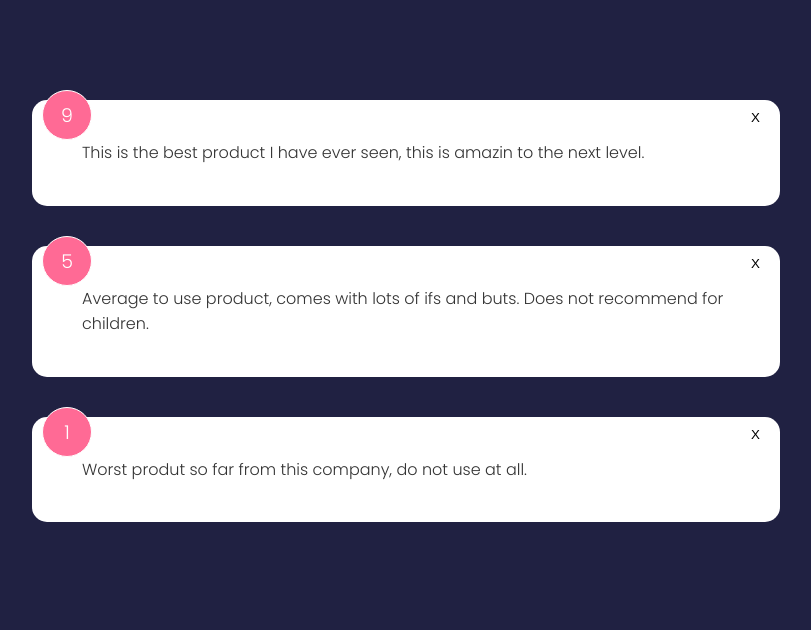
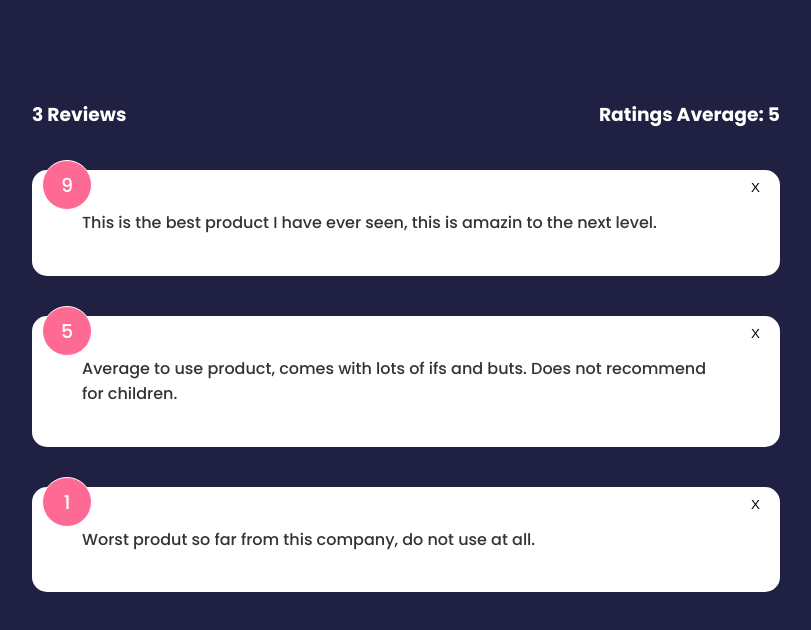
Before and after one commit to ChaitanyaVSH/svelte-feedback-app, a Svelte app: page / in a window 1280 px wide. Shown: the top 630 px of the page, without its empty margins (234-1045 px from the left). Built offline with nearby package versions, Linux system fonts and the light colour scheme.

Commit message:
[COMPONENTS]: Adding FeedbackStats component

```diff
--- a/public/global.css
+++ b/public/global.css
@@ -1,4 +1,4 @@
-@import url('https://fonts.googleapis.com/css2?family=Poppins:wght@200;300&display=swap');
+@import url('https://fonts.googleapis.com/css2?family=Poppins:wght@500;700&display=swap');
 
 * {
 	box-sizing: border-box;
--- a/src/Main.svelte
+++ b/src/Main.svelte
@@ -1,5 +1,6 @@
 <script>
     import FeedbackList from "./components/FeedbackList.svelte";
+    import FeedbackStats from "./components/FeedbackStats.svelte";
 
     let feedbacks = [
         {
@@ -19,6 +20,9 @@
         }
     ];
 
+    $: count = feedbacks.length;
+    $: average = feedbacks.reduce((a,{rating}) => a + rating, 0) / feedbacks.length;
+
     const deleteHandler = (event) => {
         console.log("event", event);
         const updatedFeedbacks = feedbacks.filter((fb) => fb.id!=event.detail.id)
@@ -27,5 +31,6 @@
 </script>
 
 <div class="container">
+    <FeedbackStats {count} {average}/>
     <FeedbackList {feedbacks} on:delete-handler={(event) => deleteHandler(event)}/>
 </div>
--- /dev/null
+++ b/src/components/FeedbackStats.svelte
@@ -0,0 +1,17 @@
+<script>
+    export let count;
+    export let average = 0;
+</script>
+
+<div class="stats">
+    <h3>{count} Reviews</h3>
+    <h3>Ratings Average: {average}</h3>
+</div>
+
+<style>
+    .stats {
+        display: flex;
+        justify-content: space-between;
+        align-items: center;
+    }
+</style>
```
